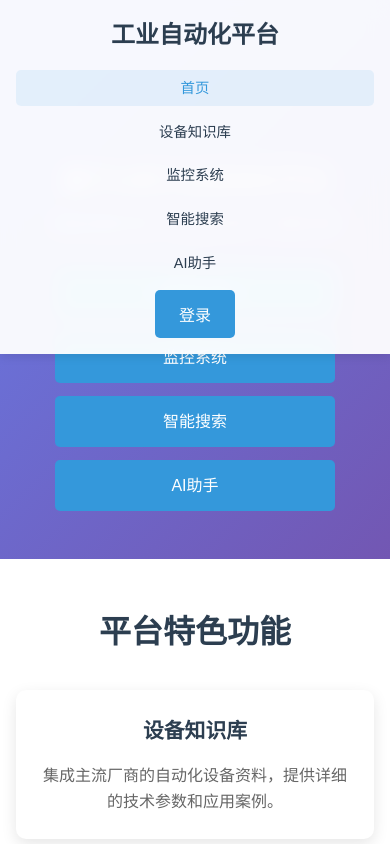
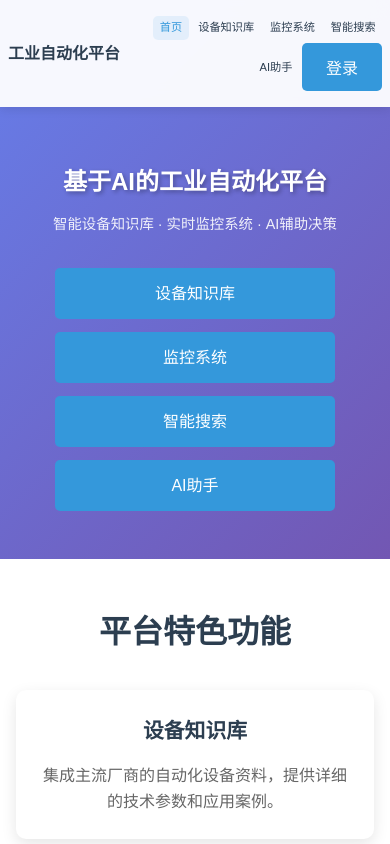
Before and after one commit to wei0629-cmd/industrial-automation, a website: page public/index.html in a window 390 px wide. Shown: the top 844 px of the page. Drawn offline with Linux system fonts and the light colour scheme.

Commit message:
优化移动端导航栏：改为横向布局，类似PC端但更紧凑

```diff
--- a/public/style.css
+++ b/public/style.css
@@ -193,20 +193,27 @@ main {
 /* 响应式设计 */
 @media (max-width: 768px) {
     .nav-container {
-        flex-direction: column;
-        gap: 1rem;
+        flex-direction: row;
+        gap: 0.5rem;
         padding: 0 1rem;
+        align-items: center;
+    }
+
+    .nav-logo a {
+        font-size: 1.2rem;
     }
 
     .nav-menu {
         flex-wrap: wrap;
-        justify-content: center;
-        gap: 0.5rem;
+        justify-content: flex-end;
+        gap: 0.3rem;
+        flex: 1;
     }
 
     .nav-link {
-        font-size: 0.9rem;
-        padding: 0.4rem 0.8rem;
+        font-size: 0.8rem;
+        padding: 0.3rem 0.6rem;
+        white-space: nowrap;
     }
 
     .hero {
@@ -262,22 +269,31 @@ main {
 
 /* 小屏幕设备优化 */
 @media (max-width: 480px) {
+    .nav-container {
+        flex-direction: row;
+        padding: 0 0.5rem;
+    }
+
+    .nav-logo a {
+        font-size: 1rem;
+    }
+
+    .nav-menu {
+        flex-wrap: wrap;
+        gap: 0.2rem;
+    }
+
+    .nav-link {
+        font-size: 0.7rem;
+        padding: 0.2rem 0.4rem;
+    }
+
     .hero h1 {
         font-size: 1.5rem;
     }
 
     .hero p {
         font-size: 0.9rem;
-    }
-
-    .nav-menu {
-        flex-direction: column;
-        width: 100%;
-    }
-
-    .nav-link {
-        text-align: center;
-        width: 100%;
     }
 }
 
```
